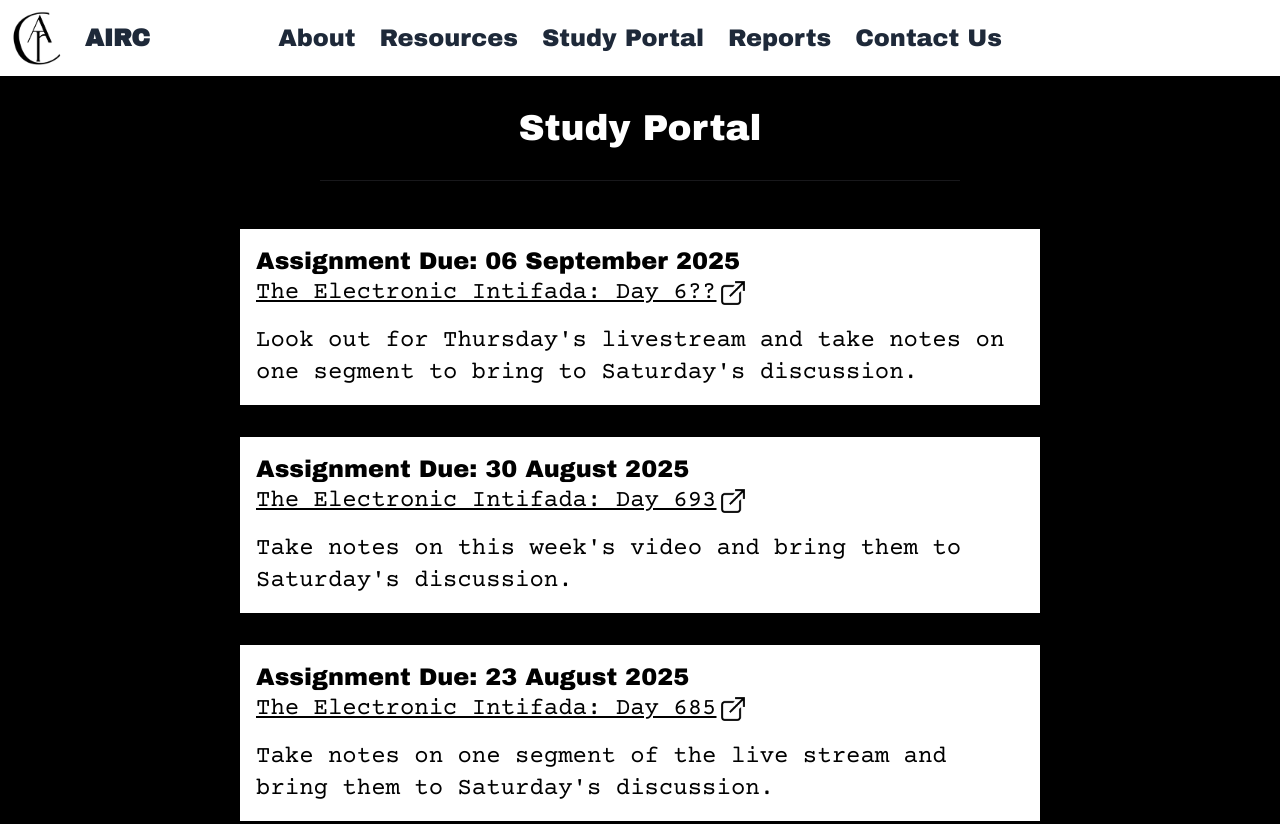
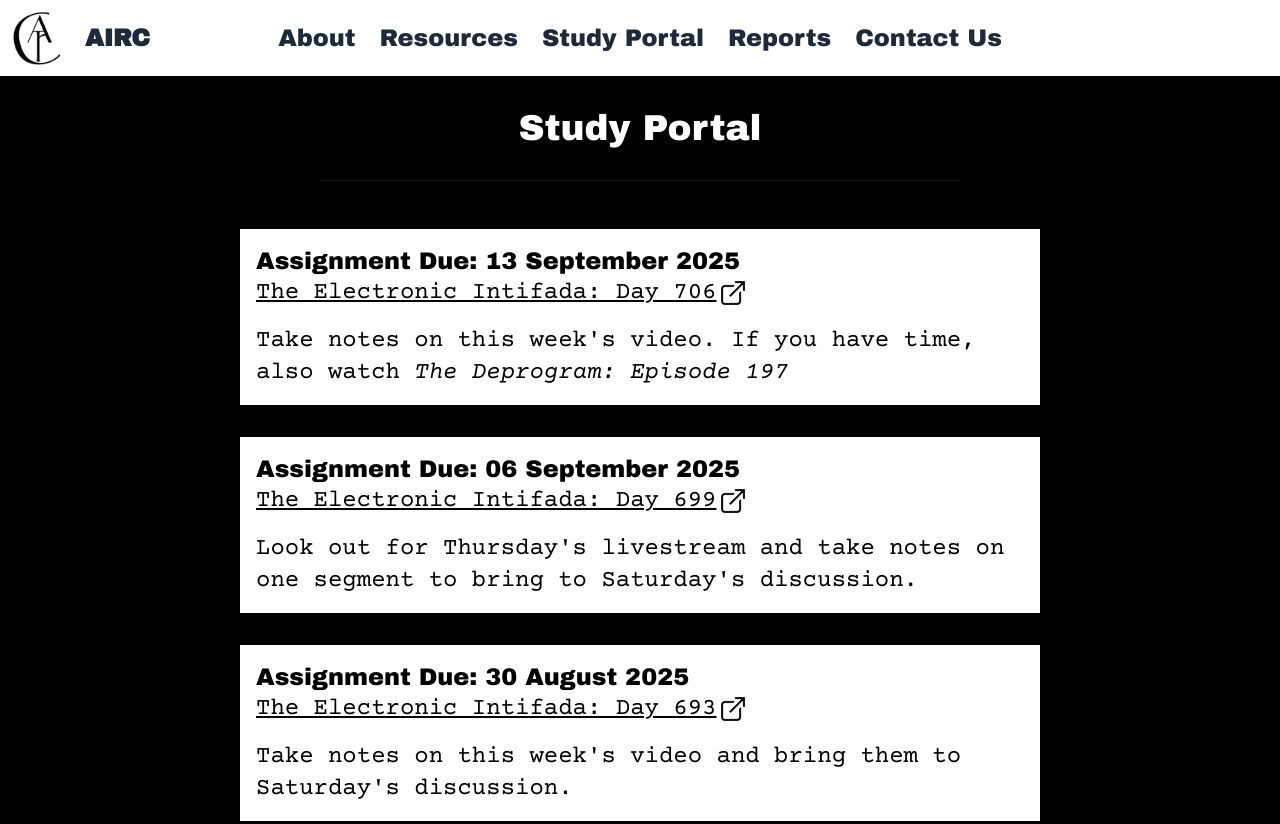
Before and after one commit to VictoryMa8/airc, a website: page study_portal.html in a window 1280 px wide. Shown: the top 824 px of the page. Drawn offline with nearby package versions, Linux system fonts and the light colour scheme.

Commit message:
Updated study portal and last week's report

```diff
--- a/study_portal.html
+++ b/study_portal.html
@@ -62,11 +62,23 @@
         <h1 class="text-white text-4xl my-8">Study Portal</h1>
         <hr class="w-1/2 mb-8">
         <a class="max-w-200 text-black bg-white hover:text-white hover:bg-red-800 transition duration-200 ease-in-out p-4 text-2xl m-4"
-            target=" _blank" href="https://www.youtube.com/@TheElectronicIntifada/streams">
+            target=" _blank" href="https://www.youtube.com/watch?v=6Zu7adJK-aU">
+            <p>Assignment Due: 13 September 2025</p>
+            <div class="flex flex-row">
+                <p class="underline font-[Courier_Prime] mb-4">The Electronic Intifada:
+                    Day 706</p>
+                <img class="w-8 h-8" src="./static/assets/images/link-icon.png">
+            </div>
+
+            <p class="font-[Courier_Prime]">Take notes on this week's video. If you have time, also watch <i>The
+                    Deprogram: Episode 197</i></p>
+        </a>
+        <a class="max-w-200 text-black bg-white hover:text-white hover:bg-red-800 transition duration-200 ease-in-out p-4 text-2xl m-4"
+            target=" _blank" href="https://www.youtube.com/watch?v=CfK_Y84Vdpg">
             <p>Assignment Due: 06 September 2025</p>
             <div class="flex flex-row">
                 <p class="underline font-[Courier_Prime] mb-4">The Electronic Intifada:
-                    Day 6??</p>
+                    Day 699</p>
                 <img class="w-8 h-8" src="./static/assets/images/link-icon.png">
             </div>
 
```
Also changed, not shown: reports/9-6-2025.txt (+11 -10 lines).
